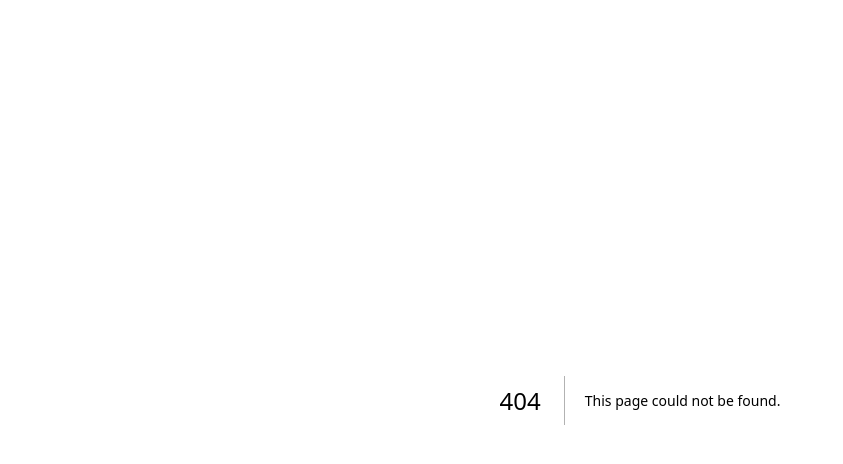
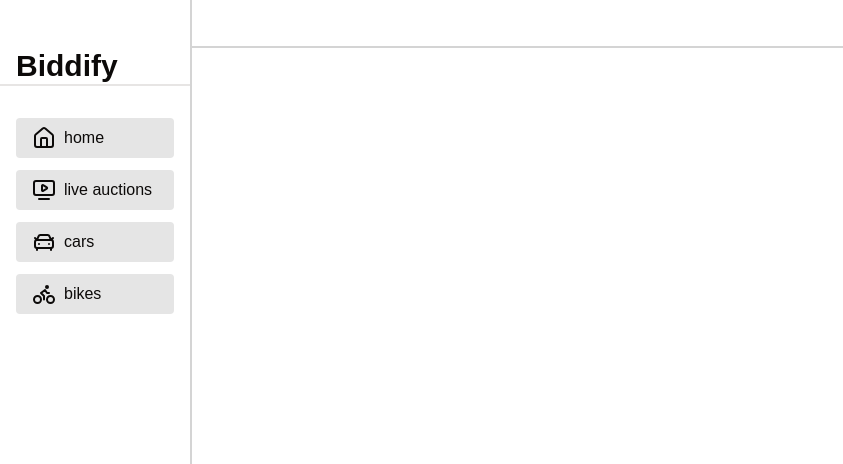
Before and after one commit to Vy-shak/liveAuction-app, a Next.js app in the folder client/: page /dashboard in a window 1280 px wide. Before the commit this address had no page. Shown: the top 464 px of the page, without its empty margins (0-843 px from the left). Built offline with nearby package versions, Linux system fonts and the light colour scheme; no server answers.

Commit message:
Navbar ui done

```diff
--- /dev/null
+++ b/client/app/dashboard/page.tsx
@@ -0,0 +1,13 @@
+import { Sidebar,NavbarD } from '../../components/index'
+import React from 'react'
+
+function page() {
+  return (
+    <section className='w-full h-full'>
+        <NavbarD />
+        <Sidebar />
+    </section>
+  )
+}
+
+export default page
--- /dev/null
+++ b/client/components/dashboard/NavbarD.tsx
@@ -0,0 +1,12 @@
+import { div } from 'motion/react-client'
+import React from 'react'
+
+function NavbarD() {
+  return (
+    <div className='w-full h-12 bg-white border-b-2 border-neutral-300'>
+
+    </div>
+  )
+}
+
+export default NavbarD
--- /dev/null
+++ b/client/components/dashboard/Sidebar.tsx
@@ -0,0 +1,44 @@
+import React from 'react'
+import Sidebarmenu from './Sidebarmenu'
+import { Home,TvMinimalPlay,CarFront,Bike  } from 'lucide-react'
+import { div, i } from 'motion/react-client';
+
+const menuItems = [
+    {
+      name: "home",
+      id: "home",
+      startIcon: <Home/>,
+    },
+    {
+      name: "live auctions",
+      id: "liveAuctions",
+      startIcon: <TvMinimalPlay/>,
+    },
+    {
+      name: "cars",
+      id: "cars",
+      startIcon: <CarFront/>,
+    },
+    {
+      name: "bikes",
+      id: "bikes",
+      startIcon: <Bike/>,
+    },
+  ];
+
+function Sidebar() {
+  return (
+    <div className='w-48 pt-12 gap-y-4 border-r-2 border-neutral-300 absolute h-full top-0 left-0 bg-white flex justify-start items-start flex-col'>
+        <div className='w-full px-4 border-b-2'>
+        <span className='whitespace-nowrap font-bold text-3xl w-fit'>Biddify</span>
+        </div>
+        <div className='w-full pt-4 px-4 flex justify-start items-start flex-col gap-y-3'>
+        {menuItems.map((item)=>(
+            <Sidebarmenu key={item.id} icons={item.startIcon} name={item.name}/>
+      ))}
+        </div>
+    </div>
+  )
+}
+
+export default Sidebar
--- /dev/null
+++ b/client/components/dashboard/Sidebarmenu.tsx
@@ -0,0 +1,18 @@
+import React, { ReactElement, ReactNode } from 'react'
+
+
+interface menu {
+    name:string,
+    icons:ReactNode
+}
+
+function Sidebarmenu({name,icons}:menu) {
+  return (
+            <div className='w-full cursor-pointer rounded py-2 gap-x-2 px-4 bg-neutral-200 flex justify-start items-center'>
+                {icons}
+                <span>{name}</span>
+            </div>
+  )
+}
+
+export default Sidebarmenu
--- a/client/components/index.ts
+++ b/client/components/index.ts
@@ -7,6 +7,9 @@ import YourProfile from "./auth/Yourprofile"
 import Progressdiv from "./auth/Progressdiv"
 import Navbar from "./auth/Navbar"
 import Signinform from "./auth/Signinform"
+import Sidebar from "./dashboard/Sidebar"
+import NavbarD from "./dashboard/NavbarD"
+import Sidebarmenu from "./dashboard/Sidebarmenu"
 
 
-export {Button,Input,YourName, Signinform, Navbar,Progressdiv,YourEmail,YourPassword,YourProfile}
+export {Button,Input,YourName, Sidebarmenu,NavbarD, Sidebar, Signinform, Navbar,Progressdiv,YourEmail,YourPassword,YourProfile}
```
